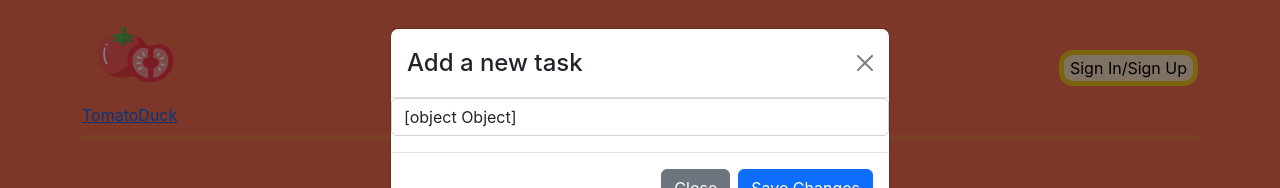
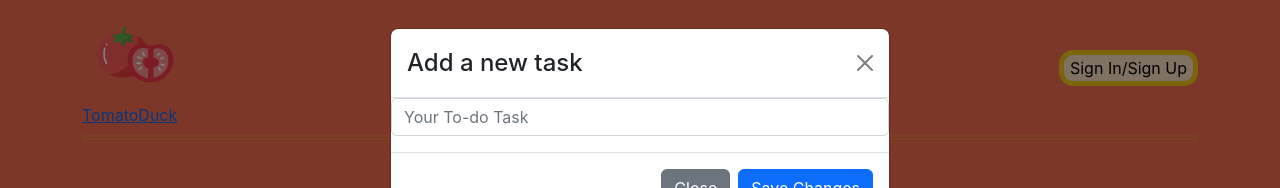
Before and after one commit to indwomt/tomatoduck, a React (Create React App) app in the folder client/: page / in a window 1280 px wide. Both pictures are taken after typing "Sample" into the empty fields and a click on the button "Add Task". Shown: the top 188 px of the page. Built offline with nearby package versions, Linux system fonts and the light colour scheme; the HTML template or start-up script is replaced by a standard one.

Commit message:
fixed object Object

```diff
--- a/client/src/components/Tasks.js
+++ b/client/src/components/Tasks.js
@@ -9,7 +9,7 @@ import { saveTodo } from '../utils/API';
 
 export default function Tasks() {
   const [show, setShow] = useState(false);
-  const [todo, setTodo] = useState({})
+  const [todos, setTodo] = useState({todo:``})
 
 
   const handleClose = () => setShow(false);
@@ -17,24 +17,25 @@ export default function Tasks() {
 
   const handleInput = (e) => {
    const {name, value} = e.target
-   setTodo({...todo, [name]:value})
+   setTodo({todos, [name]:value})
   }
 
   const handleFormSubmit = async (event) => {
     event.preventDefault()
     console.log(`click`)
-    console.log(todo)
+    console.log(todos)
     const token = Auth.loggedIn() ? Auth.getToken() : null
     if(!token){
       return false
     }
     try {
 
-      const response = await saveTodo(todo, token)
+      const response = await saveTodo(todos, token)
+      if(!response.ok){
+        throw new Error(`there's trouble`)}
 
-      const {tasks} = await response.json();
+      setTodo({todo:``})
 
-      console.log(response)
 
 
 
@@ -75,9 +76,9 @@ export default function Tasks() {
             <Form.Control
             type='text'
             placeholder='Your To-do Task'
-            value={todo}
             name='todo'
             onChange={handleInput}
+            value={todos.todo}
             />
           </Form.Group>
           <Modal.Footer>
```
